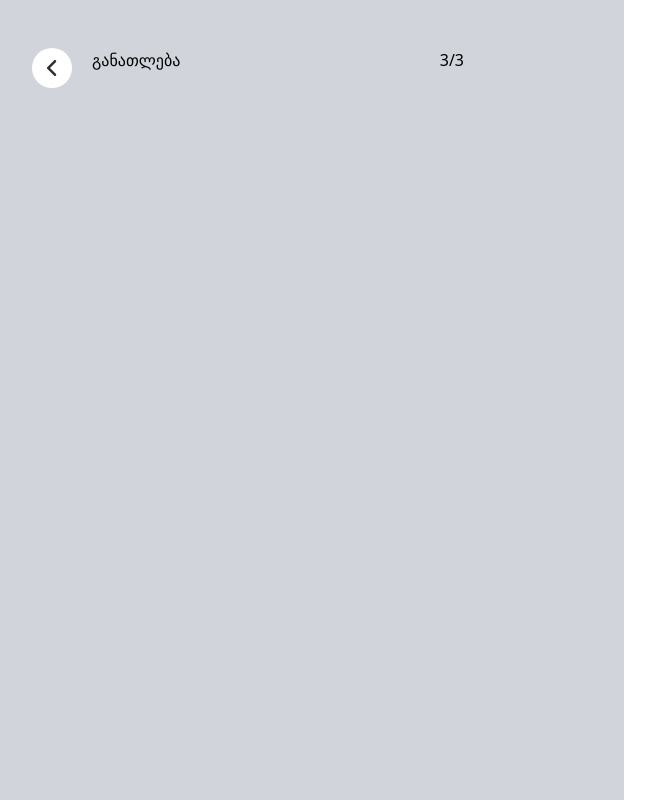
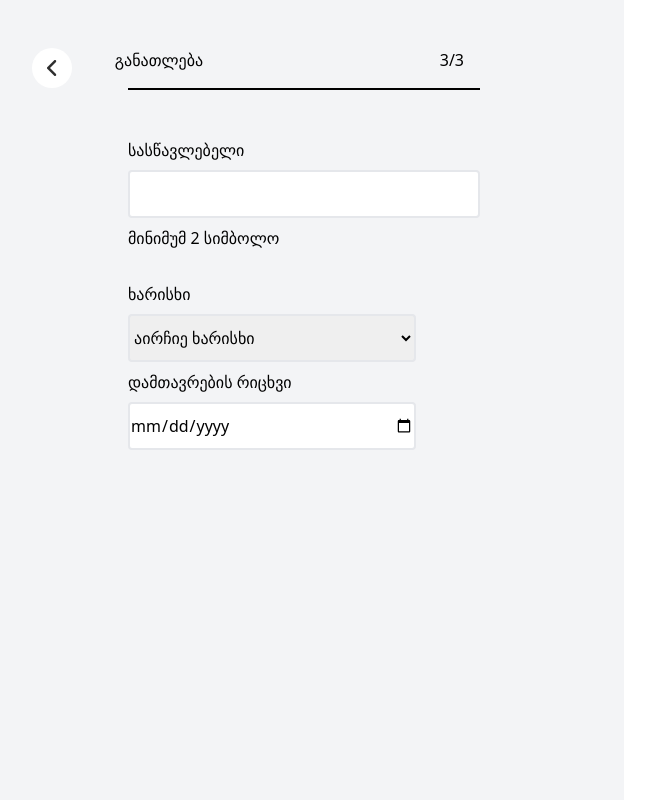
Before and after one commit to mariamogig/Tailwind-cv, a plain HTML site: page education.html in a window 1280 px wide. Shown: the whole page, without its empty margins (16-671 px from the left). Drawn offline with nearby package versions, Linux system fonts and the light colour scheme.

Commit message:
degree and end date inputs added

```diff
--- a/education.html
+++ b/education.html
@@ -32,17 +32,41 @@
       </script>
 </head>
 <body class="h-screen">
-    <div class="left bg-gray-300 w-2/4 h-full">
+    <div class="left bg-gray-100 w-2/4 h-full">
         <div class="section1 flex mr-40 pt-12">
-            <div>
+            <div class="w-36">
                 <div class="bg-white h-10 w-10 rounded-full ml-12 flex justify-center items-center">
                     <img src="images/vector.png" alt="">
                 </div>
             </div>
-            <div class="flex ml-5 justify-between max-w-3xl w-full">
-                <h1>განათლება</h1>
+            <div class="flex justify-between max-w-3xl w-full">
+                <h1 class="ml-5">განათლება</h1>
                 <span>3/3</span>
             </div>
+        </div>
+        <div class="border border-black mx-36"></div>
+        <div class="section2 mx-36 my-12">
+            <div>
+                <label class="block" for="university">სასწავლებელი</label>
+                <input class="border-2 rounded w-full my-2 h-48 border-gray-200" id="univeristy" name="univeristy" type="text">
+                <span class="block">მინიმუმ 2 სიმბოლო</span>
+            </div>
+            <div class="flex justify-between w-full mt-8 flex-wrap">
+                <div>
+                    <label class="block" for="degree">ხარისხი</label>
+                    <select class="lg:w-72 sm:w-44 h-48 border-2 rounded my-2 border-gray-200" name="degree" id="degree">
+                        <option selected value="აირჩიე">აირჩიე ხარისხი</option>
+                        <option value="bachelor">ბაკალავრი</option>
+                        <option value="masters">მაგისტრი</option>
+                        <option value="nothing">უსწავლელა</option>
+                    </select>
+                </div>
+                <div>
+                    <label class="block" for="endDate">დამთავრების რიცხვი</label>
+                    <input class="lg:w-72 sm:w-44 h-48 border-2 rounded my-2 border-gray-200" type="date" id="endDate" name="endDate">
+                </div>
+            </div>
+
         </div>
     </div>
     <div class="right"></div>
```
Also changed, not shown: experience.html (+5 -5 lines).
